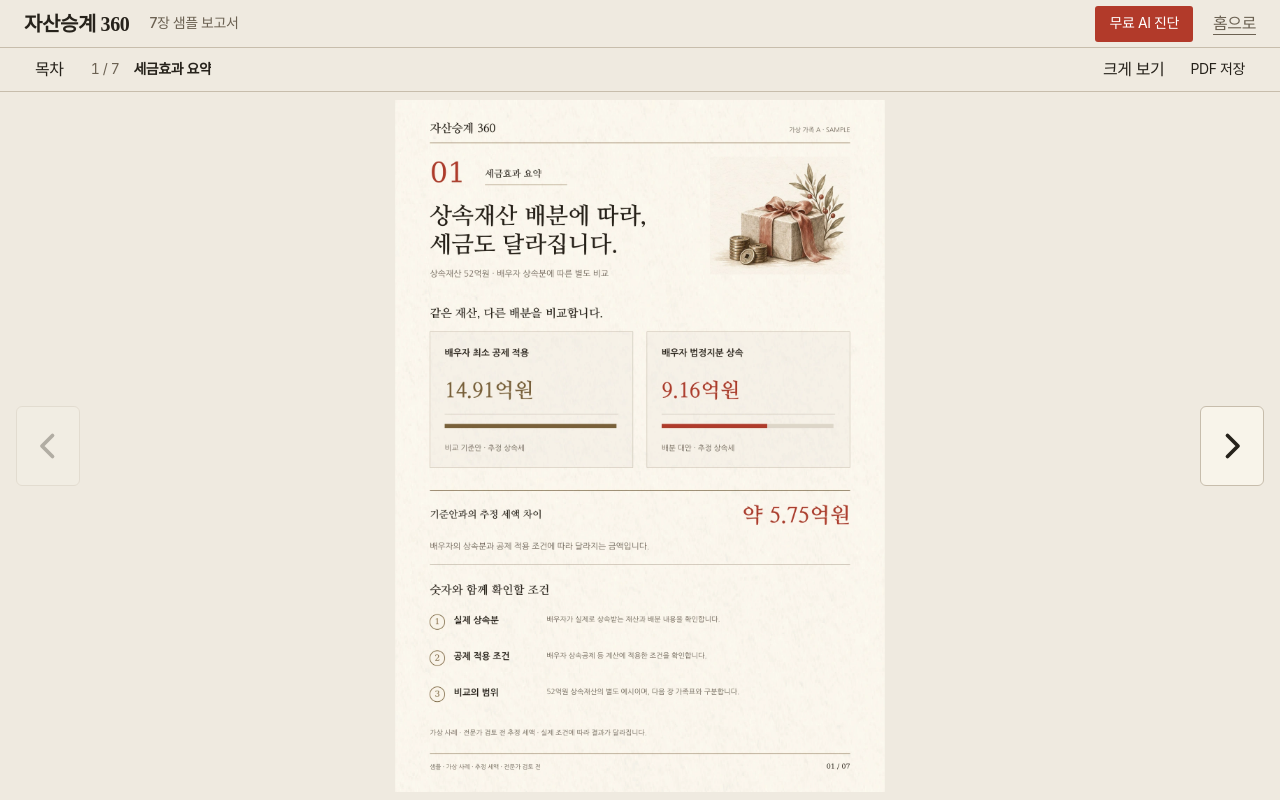
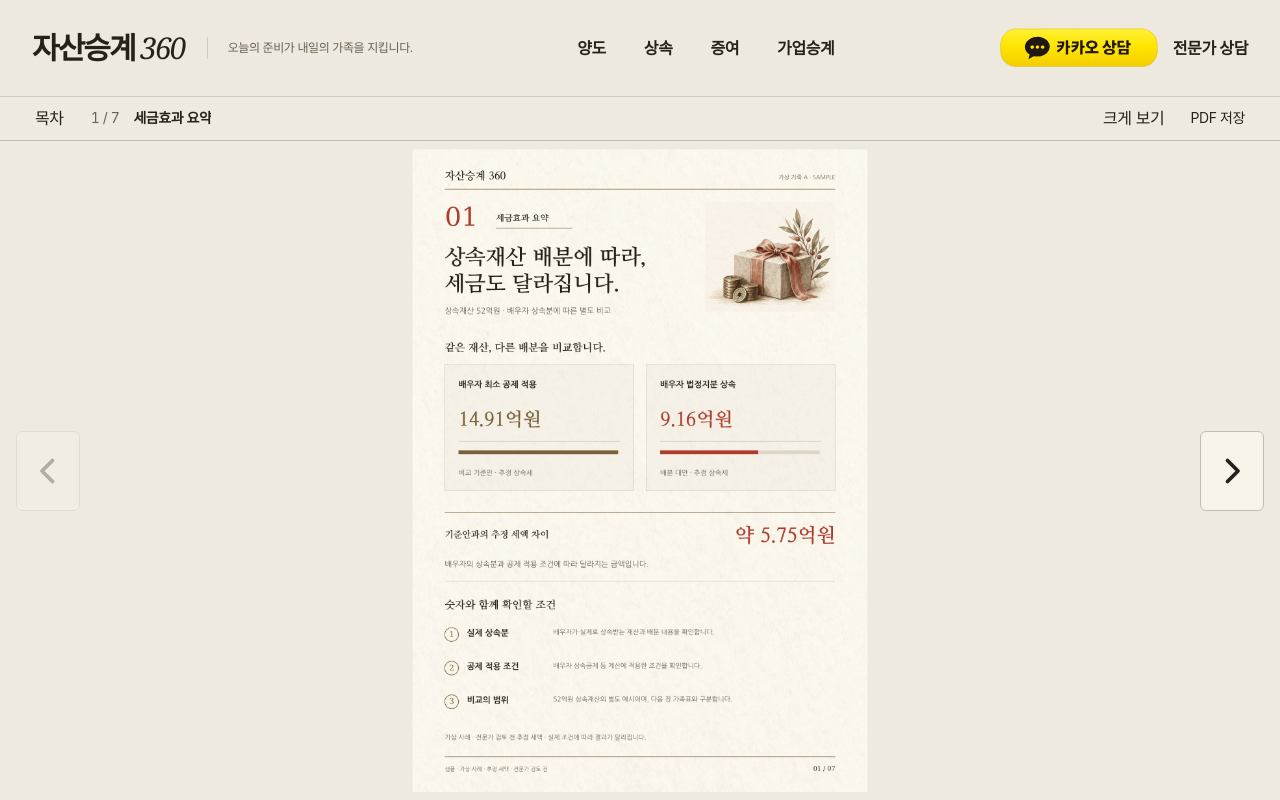
Before and after one commit to khcho9642-sketch/asset-succession-frontend, a Next.js app: page /sample-report in a window 1280 px wide. Built offline with nearby package versions, Linux system fonts and the light colour scheme.

Commit message:
fix: replace the sample-only header with the shared navigation without changing the report

```diff
--- a/app/sample-report/page.tsx
+++ b/app/sample-report/page.tsx
@@ -1,5 +1,5 @@
 import type { Metadata } from "next";
-import Link from "next/link";
+import { PublicNav } from "@/components/PublicNav";
 import { SampleReportViewer } from "@/components/SampleReportViewer";
 import styles from "@/components/SampleReport.module.css";
 
@@ -12,15 +12,9 @@ export default function SampleReportPage() {
   return (
     <div className={`${styles.page} ${styles.samplePage}`}>
       <a href="#sample-report-content" className={styles.skipLink}>보고서로 건너뛰기</a>
-      <header className={styles.header}>
-        <Link href="/" className={styles.brand} aria-label="자산승계 360 홈">자산승계 360</Link>
-        <h1 className={styles.sampleTitle}>7장 샘플 보고서</h1>
-        <nav className={styles.headerLinks} aria-label="샘플 보고서 메뉴">
-          <Link href="/precheck" className={styles.primaryLink}>무료 AI 진단</Link>
-          <Link href="/" className={styles.backLink}>홈으로</Link>
-        </nav>
-      </header>
-      <main id="sample-report-content" className={styles.main}>
+      <PublicNav />
+      <main id="sample-report-content" className={styles.main} aria-labelledby="sample-report-title">
+        <h1 id="sample-report-title" className={styles.srOnly}>7장 샘플 보고서</h1>
         <SampleReportViewer />
       </main>
     </div>
```
